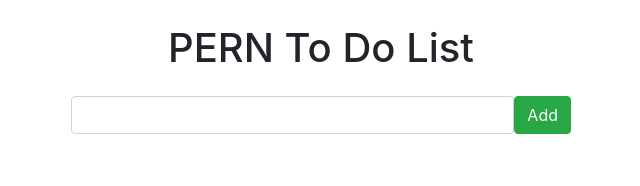
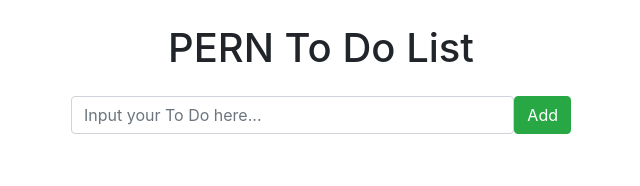
Before and after one commit to zahrabeng/PERN-to-do-react, a React (Create React App) app: page / in a window 1280 px wide. Shown: the top 186 px of the page, without its empty margins (319-959 px from the left). Built offline with nearby package versions, Linux system fonts and the light colour scheme.

Commit message:
added state for description and used onchange handler

```diff
--- a/src/components/inputToDo.tsx
+++ b/src/components/inputToDo.tsx
@@ -1,16 +1,23 @@
-import { useState } from "react"
+import { useState } from "react";
 
-export default function InputToDo (): JSX.Element {
+export default function InputToDo(): JSX.Element {
+  const [description, setDescription] = useState("");
 
   return (
     <>
       <h1 className="text-center m-4">PERN To Do List</h1>
       <div className="form">
         <form className="d-flex">
-            <input type="text" className="form-control"></input>
+          <input
+            type="text"
+            className="form-control"
+            value={description}
+            placeholder="Input your To Do here..."
+            onChange={e => setDescription(e.target.value)}
+          ></input>
           <button className="btn btn-success">Add</button>
         </form>
       </div>
     </>
-    )
+  );
 }
```
Lines whose indentation alone changed are shown as unchanged.
